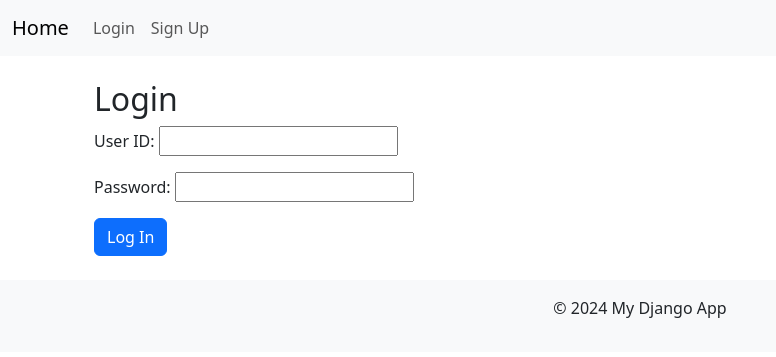
After one commit to mahadi-shakkor/myproject3Invantory-master, a Django app: page /login/ in a window 1280 px wide. The commit adds this page. Shown: the top 357 px of the page, without its empty margins (0-776 px from the left). Run offline with Django 5.2, Linux system fonts and the light colour scheme.

Commit message:
making login

```diff
--- a/myapp/forms.py
+++ b/myapp/forms.py
@@ -1,11 +1,30 @@
 from django import forms
 from .models import User
 
-class UserForm(forms.ModelForm):
+class UserFormsignup(forms.ModelForm):
     class Meta:
         model = User
-        fields = ['name', 'email']  # Include the fields you want to display
+        fields = ['name', 'email', 'password']  # Include only essential fields
         widgets = {
-            'name': forms.TextInput(attrs={'class': 'form-control', 'placeholder': 'Enter Name'}),
-            'email': forms.EmailInput(attrs={'class': 'form-control', 'placeholder': 'Enter Email'}),
+            'password': forms.PasswordInput(),  # Mask the password field
         }
+
+    def clean_password(self):
+        password = self.cleaned_data.get('password')
+        if password and len(password) < 6:  # Enforce a minimum password length
+            raise forms.ValidationError("Password must be at least 6 characters long.")
+        return password
+
+
+from django import forms
+from .models import User
+
+class LoginForm(forms.Form):
+    userid = forms.IntegerField(label="User ID")
+    password = forms.CharField(widget=forms.PasswordInput, label="Password")
+
+    def clean_password(self):
+        password = self.cleaned_data.get('password')
+        if len(password) < 6:  # You can enforce your own password validation rules
+            raise forms.ValidationError("Password must be at least 6 characters long.")
+        return password
--- a/myapp/templates/base.html
+++ b/myapp/templates/base.html
@@ -1,27 +1,47 @@
 <!DOCTYPE html>
 <html lang="en">
 <head>
-    {% load static %}
-    <link rel="stylesheet" href="{% static 'css/style.css' %}">
-    <script src="{% static 'js/main.js' %}"></script>
-
     <meta charset="UTF-8">
     <meta name="viewport" content="width=device-width, initial-scale=1.0">
-    <title>{% block title %}My Project{% endblock %}</title>
-    <link href="https://cdn.jsdelivr.net/npm/bootstrap@5.3.0/dist/css/bootstrap.min.css" rel="stylesheet">
-    <link href="{% static 'css/styles.css' %}" rel="stylesheet">
+    <title>{% block title %}My Django App{% endblock %}</title>
+    <link href="https://cdn.jsdelivr.net/npm/bootstrap@5.3.0-alpha1/dist/css/bootstrap.min.css" rel="stylesheet">
 </head>
 <body>
-    <nav class="navbar navbar-expand-lg navbar-dark bg-dark">
+
+    <!-- Navbar -->
+    <nav class="navbar navbar-expand-lg navbar-light bg-light">
         <div class="container-fluid">
-            <a class="navbar-brand" href="#">My Project</a>
+            <a class="navbar-brand" href="/">Home</a>
+            <button class="navbar-toggler" type="button" data-bs-toggle="collapse" data-bs-target="#navbarNav" aria-controls="navbarNav" aria-expanded="false" aria-label="Toggle navigation">
+                <span class="navbar-toggler-icon"></span>
+            </button>
+            <div class="collapse navbar-collapse" id="navbarNav">
+                <ul class="navbar-nav ml-auto">
+                    <li class="nav-item">
+                        <a class="nav-link" href="{% url 'login' %}">Login</a>
+                    </li>
+                    <li class="nav-item">
+                        <a class="nav-link" href="{% url 'signup' %}">Sign Up</a>
+                    </li>
+                </ul>
+            </div>
         </div>
     </nav>
+
+    <!-- Content Block -->
     <div class="container mt-4">
         {% block content %}
+        <!-- Child templates will inject their content here -->
         {% endblock %}
     </div>
-    <script src="https://cdn.jsdelivr.net/npm/bootstrap@5.3.0/dist/js/bootstrap.bundle.min.js"></script>
-    <script src="{% static 'js/main.js' %}"></script>
+
+    <!-- Footer (Optional) -->
+    <footer class="bg-light py-3 mt-4">
+        <div class="container text-center">
+            <p>&copy; 2024 My Django App</p>
+        </div>
+    </footer>
+
+    <script src="https://cdn.jsdelivr.net/npm/bootstrap@5.3.0-alpha1/dist/js/bootstrap.bundle.min.js"></script>
 </body>
 </html>
--- /dev/null
+++ b/myapp/templates/login.html
@@ -0,0 +1,20 @@
+{% extends 'base.html' %}
+
+{% block content %}
+    <div class="container">
+        <h2>Login</h2>
+        <form method="POST">
+            {% csrf_token %}
+            {{ form.as_p }}  <!-- This renders the form fields -->
+            <button type="submit" class="btn btn-primary">Log In</button>
+        </form>
+
+        {% if messages %}
+            <div class="alert alert-danger mt-3">
+                {% for message in messages %}
+                    <p>{{ message }}</p>
+                {% endfor %}
+            </div>
+        {% endif %}
+    </div>
+{% endblock %}
--- a/myapp/urls.py
+++ b/myapp/urls.py
@@ -1,7 +1,7 @@
-from rest_framework.routers import DefaultRouter
-from .views import UserViewSet
+from django.urls import path
+from . import views
 
-router = DefaultRouter()
-router.register(r'users', UserViewSet, basename='user')
-
-urlpatterns = router.urls
+urlpatterns = [
+    path('signup/', views.signup, name='signup'),
+     path('login/', views.login_view, name='login'),
+]
--- a/myapp/views.py
+++ b/myapp/views.py
@@ -1,82 +1,50 @@
-from rest_framework.viewsets import ModelViewSet
 from django.shortcuts import render
-import requests
-from .models import Location, User
-from .serializers import LocationSerializer, UserSerializer
+from .forms import UserFormsignup
 
-# API ViewSets
-class LocationViewSet(ModelViewSet):
-    queryset = Location.objects.all()
-    serializer_class = LocationSerializer
+def signup(request):
+    user_data = None  # Initialize user data as None
 
-class UserViewSet(ModelViewSet):
-    queryset = User.objects.all()
-    serializer_class = UserSerializer
+    if request.method == 'POST':
+        form = UserFormsignup(request.POST)
+        if form.is_valid():
+            user = form.save()  # Save the user to the database
+            user_data = {
+                'id': user.userid,  # Get the user's unique ID from the AutoField
+                'name': user.name,
+                'email': user.email
+            }
+            return render(request, 'signup.html', {'form': form, 'user_data': user_data})
+    else:
+        form = UserFormsignup()
 
-# Custom views for templates
-def user_list(request):
-    """
-    Fetch data from API and render it in the template.
-    """
-    try:
-        # Fetch data from the API
-        response = requests.get('http://127.0.0.1:8000/api/users/')
-        response.raise_for_status()  # Raise exception for HTTP errors
-        users = response.json()  # Parse the JSON response
-    except requests.exceptions.RequestException as e:
-        print(f"Error fetching data: {e}")
-        users = []  # Set users to an empty list if the API call fails
-
-    return render(request, 'user_list.html', {'users': users})
-
-def user_create(request):
-    """
-    Render a form for creating a new user.
-    """
-    return render(request, 'user_form.html')
-
+    return render(request, 'signup.html', {'form': form, 'user_data': user_data})
 
 from django.shortcuts import render, redirect
-from .forms import UserForm
+from django.contrib import messages
+from .forms import LoginForm
 from .models import User
+from django.contrib.auth import authenticate, login
+from django.contrib.auth.hashers import check_password
 
-def user_create(request):
-    """
-    Render a form for creating a new user and handle the form submission.
-    """
+def login_view(request):
     if request.method == 'POST':
-        form = UserForm(request.POST)
+        form = LoginForm(request.POST)
         if form.is_valid():
-            form.save()  # Save the user to the database
-            return redirect('user_list')  # Redirect to the user list page
+            userid = form.cleaned_data['userid']
+            password = form.cleaned_data['password']
+
+            try:
+                user = User.objects.get(userid=userid)
+
+                # Check if the entered password matches the stored hashed password
+                if check_password(password, user.password):
+                    login(request, user)
+                    return redirect('home')
+                else:
+                    messages.error(request, "Invalid credentials.")
+            except User.DoesNotExist:
+                messages.error(request, "Invalid credentials.")
     else:
-        form = UserForm()
+        form = LoginForm()
 
-    return render(request, 'user_form.html', {'form': form})
-
-
-from rest_framework.viewsets import ModelViewSet
-from .models import User
-from .serializers import UserSerializer
-
-class UserViewSet(ModelViewSet):
-    queryset = User.objects.all()
-    serializer_class = UserSerializer
-
-
-from django.shortcuts import render
-import requests
-
-def user_list(request):
-    """
-    Fetch data from the DRF API and render it in a template.
-    """
-    try:
-        response = requests.get('http://127.0.0.1:8000/api/users/')  # API URL
-        response.raise_for_status()
-        users = response.json()
-    except requests.exceptions.RequestException as e:
-        print(f"Error fetching data: {e}")
-        users = []
-
-    return render(request, 'user_list.html', {'users': users})
+    return render(request, 'login.html', {'form': form})
--- a/myproject3/settings.py
+++ b/myproject3/settings.py
@@ -148,3 +148,8 @@ STATICFILES_DIRS = [
 ]
 
 STATIC_ROOT = os.path.join(BASE_DIR, 'staticfiles')
+# In settings.py
+AUTHENTICATION_BACKENDS = (
+    'django.contrib.auth.backends.ModelBackend',  # Default backend
+    'myapp.backends.EmailBackend',  # Custom email authentication backend
+)
--- a/myproject3/urls.py
+++ b/myproject3/urls.py
@@ -3,5 +3,5 @@ from django.urls import path, include
 
 urlpatterns = [
     path('admin/', admin.site.urls),
-    path('api/', include('myapp.urls')),  # Include the URLs from your `myapp`
+    path('', include('myapp.urls')),  # Include the URLs from your `myapp`
 ]
```
Also changed, not shown: myapp/serializers.py (deleted, +0 -12 lines), myapp/templates/logged_out.html (added, +10 -0 lines), myapp/templates/signup.html (added, +32 -0 lines), myapp/templates/user_form.html (deleted, +0 -12 lines), myapp/templates/user_list.html (deleted, +0 -20 lines).
